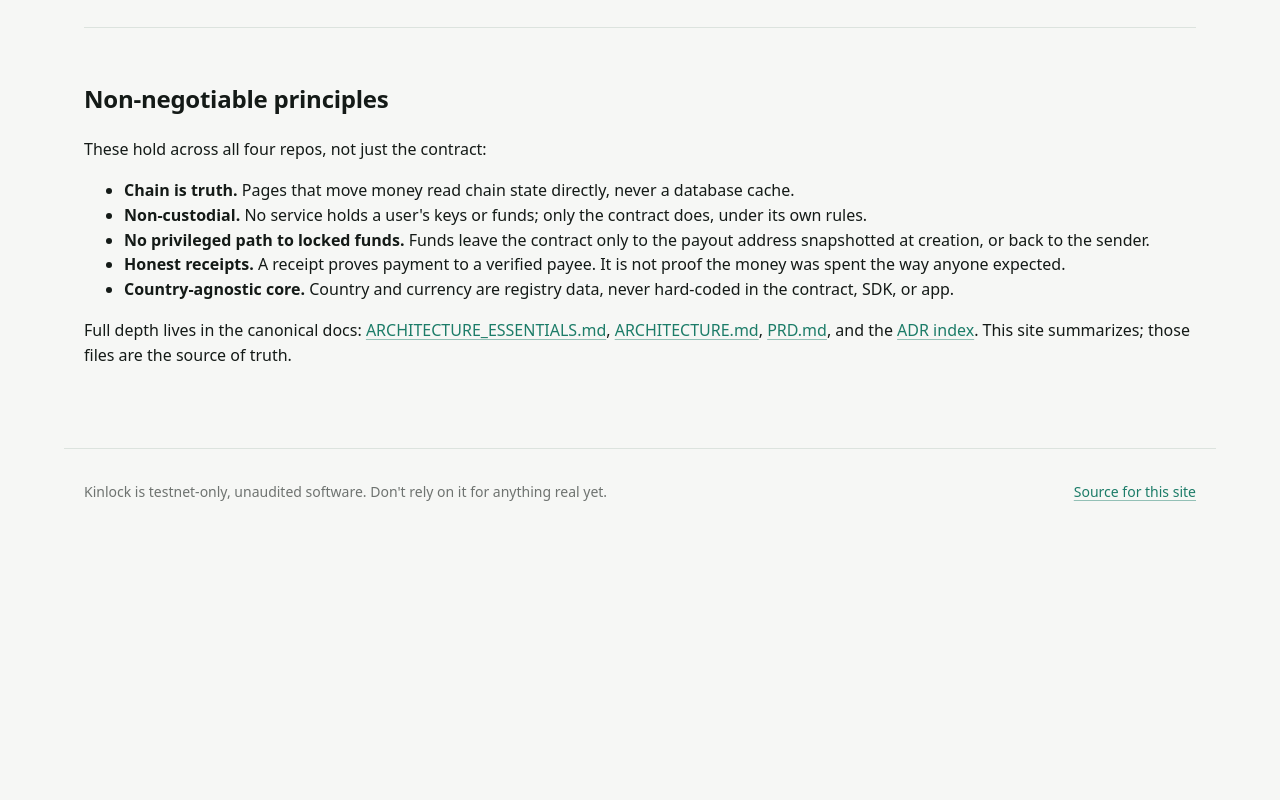
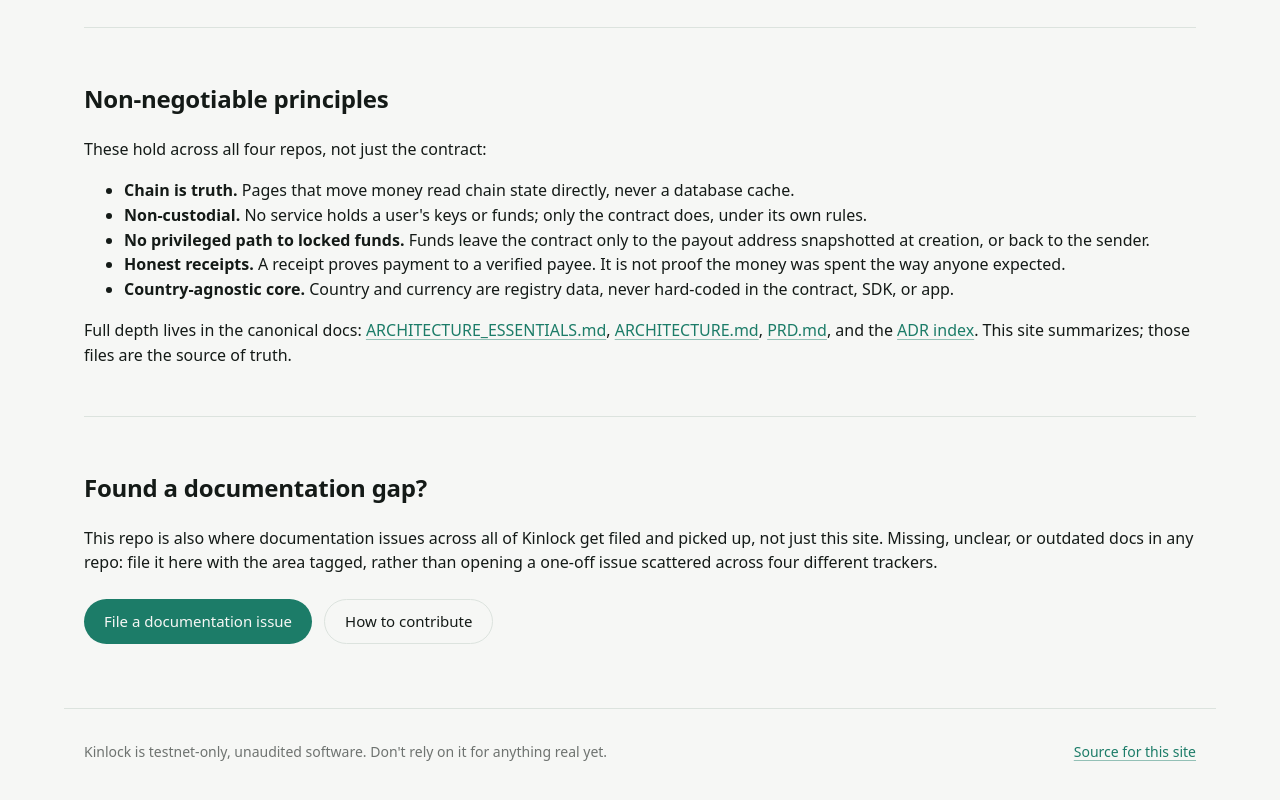
Before and after one commit to Kinlock-Org/Kinlock-Org.github.io, a plain HTML site: page index.html in a window 1280 px wide. Shown: the part 1291-2091 px from the top of the page. Before the commit the page ends 1841 px from the top, so only its background shows below. Drawn offline with Linux system fonts and the light colour scheme.

Commit message:
docs: reposition this repo as the org's documentation-issue hub

```diff
--- a/index.html
+++ b/index.html
@@ -100,6 +100,19 @@
       summarizes; those files are the source of truth.
     </p>
   </section>
+
+  <section>
+    <h2>Found a documentation gap?</h2>
+    <p>
+      This repo is also where documentation issues across all of Kinlock get filed and picked up,
+      not just this site. Missing, unclear, or outdated docs in any repo: file it here with the
+      area tagged, rather than opening a one-off issue scattered across four different trackers.
+    </p>
+    <div class="cta-row">
+      <a class="btn primary" href="https://github.com/Kinlock-Org/Kinlock-Org.github.io/issues/new/choose">File a documentation issue</a>
+      <a class="btn ghost" href="https://github.com/Kinlock-Org/Kinlock-Org.github.io/blob/main/CONTRIBUTING.md">How to contribute</a>
+    </div>
+  </section>
 </main>
 <footer class="site">
   <span>Kinlock is testnet-only, unaudited software. Don't rely on it for anything real yet.</span>
```
Also changed, not shown: 5 other files.
